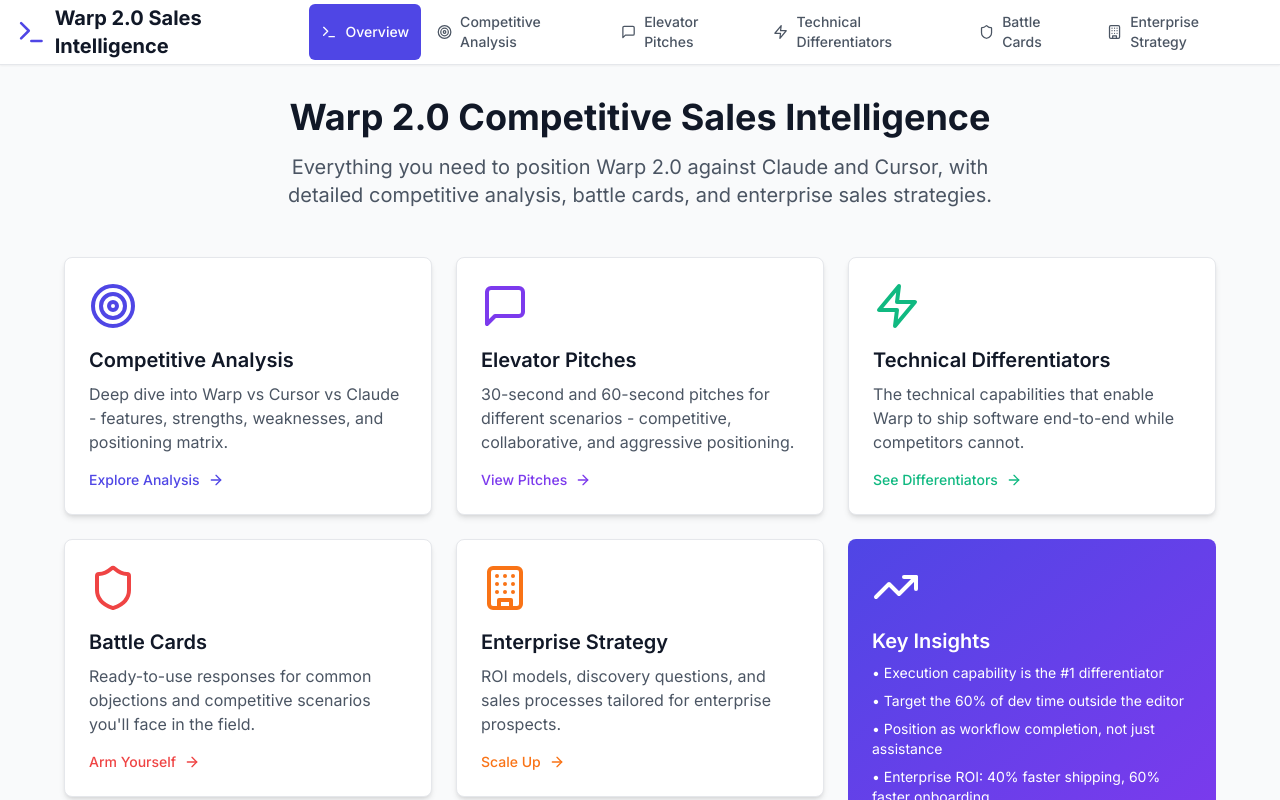
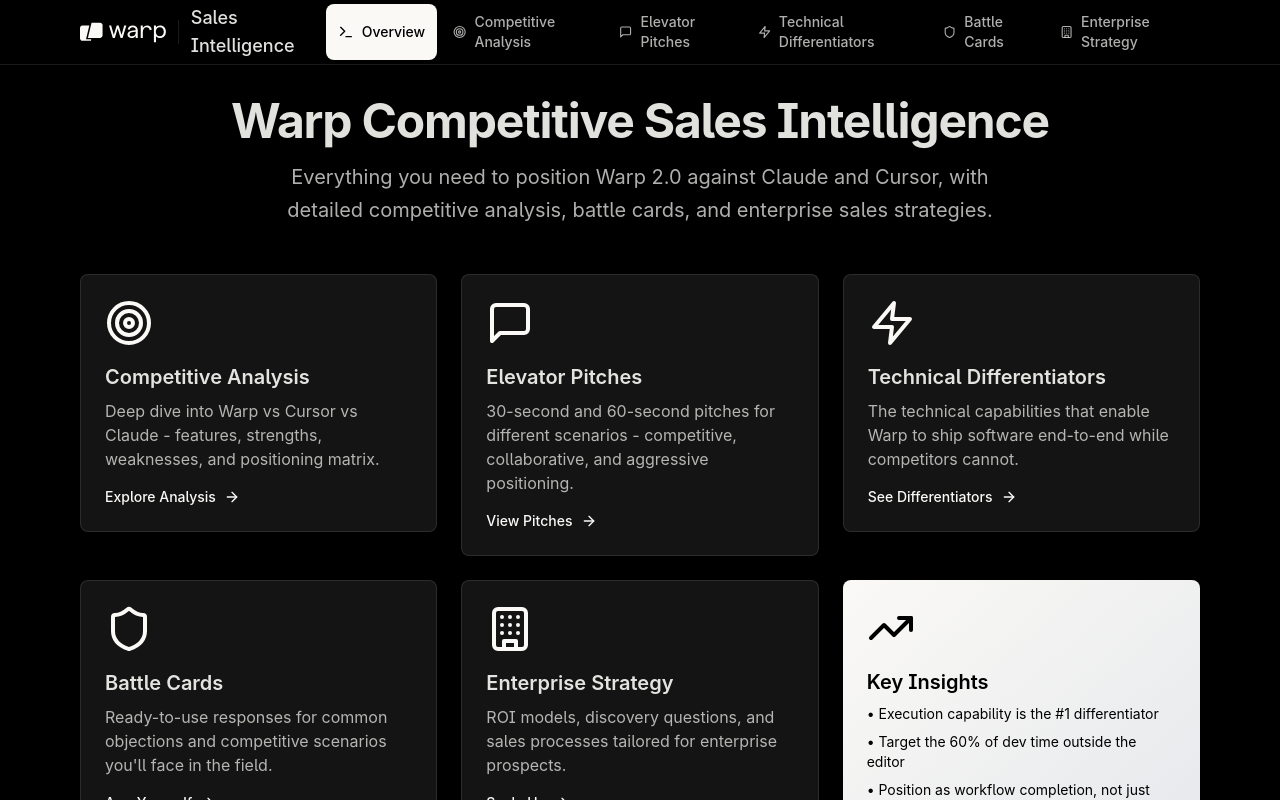
Before and after one commit to ChrisCarey09/warp-competitive-analysis, a Next.js app: page / in a window 1280 px wide. Shown: the top 800 px of the page. Built offline with nearby package versions, Linux system fonts and the light colour scheme.

Commit message:
Apply authentic Warp branding and design - black theme with off-white accents

```diff
--- a/app/globals.css
+++ b/app/globals.css
@@ -2,26 +2,22 @@
 @tailwind components;
 @tailwind utilities;
 
-:root {
-  --foreground-rgb: 0, 0, 0;
-  --background-start-rgb: 214, 219, 220;
-  --background-end-rgb: 255, 255, 255;
+@import url('https://fonts.googleapis.com/css2?family=Inter:wght@400;500;600;700&display=swap');
+
+* {
+  box-sizing: border-box;
 }
 
-@media (prefers-color-scheme: dark) {
-  :root {
-    --foreground-rgb: 255, 255, 255;
-    --background-start-rgb: 0, 0, 0;
-    --background-end-rgb: 0, 0, 0;
-  }
+html {
+  font-feature-settings: 'ss04' on;
 }
 
 body {
-  color: rgb(var(--foreground-rgb));
-  background: linear-gradient(
-      to bottom,
-      transparent,
-      rgb(var(--background-end-rgb))
-    )
-    rgb(var(--background-start-rgb));
+  font-family: 'Inter', system-ui, sans-serif;
+  background: #000000;
+  color: rgba(250, 249, 246, 0.9);
+  -webkit-font-smoothing: antialiased;
+  -webkit-text-size-adjust: none;
+  margin: 0;
+  padding: 0;
 }
--- a/app/layout.tsx
+++ b/app/layout.tsx
@@ -1,12 +1,9 @@
 import './globals.css'
-import { Inter } from 'next/font/google'
 import Navigation from '../components/Navigation'
 
-const inter = Inter({ subsets: ['latin'] })
-
 export const metadata = {
-  title: 'Warp 2.0 Competitive Analysis',
-  description: 'Sales intelligence and competitive positioning for Warp 2.0',
+  title: 'Warp Competitive Analysis',
+  description: 'Sales intelligence and competitive positioning for Warp 2.0 - The AI-powered terminal',
 }
 
 export default function RootLayout({
@@ -16,10 +13,10 @@
 }) {
   return (
     <html lang="en">
-      <body className={inter.className}>
-        <div className="min-h-screen bg-gray-50">
+      <body>
+        <div className="min-h-screen bg-warp-black">
           <Navigation />
-          <main className="container mx-auto px-4 py-8">
+          <main className="container mx-auto px-4 py-8 max-w-6xl">
             {children}
           </main>
         </div>
--- a/app/page.tsx
+++ b/app/page.tsx
@@ -5,10 +5,10 @@
   return (
     <div className="max-w-6xl mx-auto">
       <div className="text-center mb-12">
-        <h1 className="text-4xl font-bold text-gray-900 mb-4">
-          Warp 2.0 Competitive Sales Intelligence
+        <h1 className="text-4xl md:text-5xl font-bold text-warp-text-primary mb-4 tracking-tight">
+          Warp Competitive Sales Intelligence
         </h1>
-        <p className="text-xl text-gray-600 max-w-3xl mx-auto">
+        <p className="text-xl text-warp-text-secondary max-w-3xl mx-auto leading-relaxed">
           Everything you need to position Warp 2.0 against Claude and Cursor,
           with detailed competitive analysis, battle cards, and enterprise sales strategies.
         </p>
@@ -16,13 +16,13 @@
 
       <div className="grid grid-cols-1 md:grid-cols-2 lg:grid-cols-3 gap-6 mb-12">
         <Link href="/competitive-analysis" className="group">
-          <div className="bg-white rounded-lg p-6 shadow-md hover:shadow-lg transition-shadow border border-gray-200">
-            <Target className="h-12 w-12 text-warp-blue mb-4" />
-            <h3 className="text-xl font-semibold text-gray-900 mb-2">Competitive Analysis</h3>
-            <p className="text-gray-600 mb-4">
+          <div className="bg-warp-bg-secondary border border-warp-bg-tertiary rounded-lg p-6 hover:bg-opacity-80 transition-all duration-200">
+            <Target className="h-12 w-12 text-warp-off-white mb-4" />
+            <h3 className="text-xl font-semibold text-warp-text-primary mb-2">Competitive Analysis</h3>
+            <p className="text-warp-text-secondary mb-4">
               Deep dive into Warp vs Cursor vs Claude - features, strengths, weaknesses, and positioning matrix.
             </p>
-            <div className="flex items-center text-warp-blue group-hover:text-warp-purple">
+            <div className="flex items-center text-warp-off-white group-hover:text-warp-text-primary">
               <span className="text-sm font-medium">Explore Analysis</span>
               <ArrowRight className="h-4 w-4 ml-2" />
             </div>
@@ -30,13 +30,13 @@
         </Link>
 
         <Link href="/elevator-pitches" className="group">
-          <div className="bg-white rounded-lg p-6 shadow-md hover:shadow-lg transition-shadow border border-gray-200">
-            <MessageSquare className="h-12 w-12 text-warp-purple mb-4" />
-            <h3 className="text-xl font-semibold text-gray-900 mb-2">Elevator Pitches</h3>
-            <p className="text-gray-600 mb-4">
+          <div className="bg-warp-bg-secondary border border-warp-bg-tertiary rounded-lg p-6 hover:bg-opacity-80 transition-all duration-200">
+            <MessageSquare className="h-12 w-12 text-warp-off-white mb-4" />
+            <h3 className="text-xl font-semibold text-warp-text-primary mb-2">Elevator Pitches</h3>
+            <p className="text-warp-text-secondary mb-4">
               30-second and 60-second pitches for different scenarios - competitive, collaborative, and aggressive positioning.
             </p>
-            <div className="flex items-center text-warp-purple group-hover:text-warp-blue">
+            <div className="flex items-center text-warp-off-white group-hover:text-warp-text-primary">
               <span className="text-sm font-medium">View Pitches</span>
               <ArrowRight className="h-4 w-4 ml-2" />
             </div>
@@ -44,13 +44,13 @@
         </Link>
 
         <Link href="/technical-differentiators" className="group">
-          <div className="bg-white rounded-lg p-6 shadow-md hover:shadow-lg transition-shadow border border-gray-200">
-            <Zap className="h-12 w-12 text-warp-green mb-4" />
-            <h3 className="text-xl font-semibold text-gray-900 mb-2">Technical Differentiators</h3>
-            <p className="text-gray-600 mb-4">
+          <div className="bg-warp-bg-secondary border border-warp-bg-tertiary rounded-lg p-6 hover:bg-opacity-80 transition-all duration-200">
+            <Zap className="h-12 w-12 text-warp-off-white mb-4" />
+            <h3 className="text-xl font-semibold text-warp-text-primary mb-2">Technical Differentiators</h3>
+            <p className="text-warp-text-secondary mb-4">
               The technical capabilities that enable Warp to ship software end-to-end while competitors cannot.
             </p>
-            <div className="flex items-center text-warp-green group-hover:text-warp-blue">
+            <div className="flex items-center text-warp-off-white group-hover:text-warp-text-primary">
               <span className="text-sm font-medium">See Differentiators</span>
               <ArrowRight className="h-4 w-4 ml-2" />
             </div>
@@ -58,13 +58,13 @@
         </Link>
 
         <Link href="/battle-cards" className="group">
-          <div className="bg-white rounded-lg p-6 shadow-md hover:shadow-lg transition-shadow border border-gray-200">
-            <Shield className="h-12 w-12 text-red-500 mb-4" />
-            <h3 className="text-xl font-semibold text-gray-900 mb-2">Battle Cards</h3>
-            <p className="text-gray-600 mb-4">
+          <div className="bg-warp-bg-secondary border border-warp-bg-tertiary rounded-lg p-6 hover:bg-opacity-80 transition-all duration-200">
+            <Shield className="h-12 w-12 text-warp-off-white mb-4" />
+            <h3 className="text-xl font-semibold text-warp-text-primary mb-2">Battle Cards</h3>
+            <p className="text-warp-text-secondary mb-4">
               Ready-to-use responses for common objections and competitive scenarios you'll face in the field.
             </p>
-            <div className="flex items-center text-red-500 group-hover:text-warp-blue">
+            <div className="flex items-center text-warp-off-white group-hover:text-warp-text-primary">
               <span className="text-sm font-medium">Arm Yourself</span>
               <ArrowRight className="h-4 w-4 ml-2" />
             </div>
@@ -72,20 +72,20 @@
         </Link>
 
         <Link href="/enterprise-strategy" className="group">
-          <div className="bg-white rounded-lg p-6 shadow-md hover:shadow-lg transition-shadow border border-gray-200">
-            <Building className="h-12 w-12 text-orange-500 mb-4" />
-            <h3 className="text-xl font-semibold text-gray-900 mb-2">Enterprise Strategy</h3>
-            <p className="text-gray-600 mb-4">
+          <div className="bg-warp-bg-secondary border border-warp-bg-tertiary rounded-lg p-6 hover:bg-opacity-80 transition-all duration-200">
+            <Building className="h-12 w-12 text-warp-off-white mb-4" />
+            <h3 className="text-xl font-semibold text-warp-text-primary mb-2">Enterprise Strategy</h3>
+            <p className="text-warp-text-secondary mb-4">
               ROI models, discovery questions, and sales processes tailored for enterprise prospects.
             </p>
-            <div className="flex items-center text-orange-500 group-hover:text-warp-blue">
+            <div className="flex items-center text-warp-off-white group-hover:text-warp-text-primary">
               <span className="text-sm font-medium">Scale Up</span>
               <ArrowRight className="h-4 w-4 ml-2" />
             </div>
           </div>
         </Link>
 
-        <div className="bg-gradient-to-br from-warp-blue to-warp-purple rounded-lg p-6 text-white">
+        <div className="bg-gradient-to-br from-warp-off-white to-gray-200 rounded-lg p-6 text-warp-black">
           <TrendingUp className="h-12 w-12 mb-4" />
           <h3 className="text-xl font-semibold mb-2">Key Insights</h3>
           <ul className="text-sm space-y-2">
@@ -97,24 +97,24 @@
         </div>
       </div>
 
-      <div className="bg-white rounded-lg p-8 shadow-md border border-gray-200">
-        <h2 className="text-2xl font-bold text-gray-900 mb-4">Quick Reference</h2>
+      <div className="bg-warp-bg-secondary border border-warp-bg-tertiary rounded-lg p-8">
+        <h2 className="text-2xl font-bold text-warp-text-primary mb-4">Quick Reference</h2>
         <div className="grid grid-cols-1 md:grid-cols-3 gap-6">
           <div>
-            <h3 className="font-semibold text-gray-900 mb-2">Against Cursor</h3>
-            <p className="text-sm text-gray-600">
+            <h3 className="font-semibold text-warp-text-primary mb-2">Against Cursor</h3>
+            <p className="text-sm text-warp-text-secondary">
               "Cursor stops at the editor, Warp completes the workflow"
             </p>
           </div>
           <div>
-            <h3 className="font-semibold text-gray-900 mb-2">Against Claude</h3>
-            <p className="text-sm text-gray-600">
+            <h3 className="font-semibold text-warp-text-primary mb-2">Against Claude</h3>
+            <p className="text-sm text-warp-text-secondary">
               "Claude gives advice, Warp takes action"
             </p>
           </div>
           <div>
-            <h3 className="font-semibold text-gray-900 mb-2">Key Value Prop</h3>
-            <p className="text-sm text-gray-600">
+            <h3 className="font-semibold text-warp-text-primary mb-2">Key Value Prop</h3>
+            <p className="text-sm text-warp-text-secondary">
               "The only AI that actually ships software, not just suggests how to"
             </p>
           </div>
--- a/components/Navigation.tsx
+++ b/components/Navigation.tsx
@@ -3,6 +3,7 @@
 import Link from 'next/link'
 import { usePathname } from 'next/navigation'
 import { Terminal, Zap, Target, Shield, Building, MessageSquare } from 'lucide-react'
+import WarpLogo from './WarpLogo'
 
 const navItems = [
   { href: '/', label: 'Overview', icon: Terminal },
@@ -17,14 +18,15 @@
   const pathname = usePathname()
 
   return (
-    <nav className="bg-white shadow-sm border-b">
-      <div className="container mx-auto px-4">
+    <nav className="bg-warp-black border-b border-warp-bg-tertiary backdrop-blur-md">
+      <div className="container mx-auto px-4 max-w-6xl">
         <div className="flex items-center justify-between h-16">
-          <div className="flex items-center space-x-2">
-            <Terminal className="h-8 w-8 text-warp-blue" />
-            <span className="text-xl font-bold text-gray-900">Warp 2.0 Sales Intelligence</span>
+          <div className="flex items-center space-x-3">
+            <WarpLogo className="h-6 w-auto text-warp-off-white" />
+            <div className="h-6 w-px bg-warp-bg-tertiary" />
+            <span className="text-lg font-medium text-warp-text-primary">Sales Intelligence</span>
           </div>
-          <div className="flex space-x-1">
+          <div className="hidden md:flex space-x-1">
             {navItems.map((item) => {
               const Icon = item.icon
               const isActive = pathname === item.href
@@ -32,14 +34,14 @@
                 <Link
                   key={item.href}
                   href={item.href}
-                  className={`px-3 py-2 rounded-md text-sm font-medium flex items-center space-x-2 transition-colors ${
+                  className={`px-3 py-2 rounded-lg text-sm font-medium flex items-center space-x-2 transition-all duration-200 ${
                     isActive
-                      ? 'bg-warp-blue text-white'
-                      : 'text-gray-600 hover:text-gray-900 hover:bg-gray-100'
+                      ? 'bg-warp-off-white text-warp-black'
+                      : 'text-warp-text-secondary hover:text-warp-text-primary hover:bg-warp-bg-tertiary'
                   }`}
                 >
                   <Icon className="h-4 w-4" />
-                  <span>{item.label}</span>
+                  <span className="hidden lg:block">{item.label}</span>
                 </Link>
               )
             })}
--- /dev/null
+++ b/components/WarpLogo.tsx
@@ -0,0 +1,26 @@
+export default function WarpLogo({ className = "h-8 w-auto" }: { className?: string }) {
+  return (
+    <svg
+      className={className}
+      viewBox="0 0 380 92"
+      fill="none"
+      xmlns="http://www.w3.org/2000/svg"
+    >
+      {/* Warp Icon */}
+      <path
+        d="M51.0696 4.92194H88.7341C94.8309 4.92194 99.7736 10.0293 99.7736 16.3295V60.6175C99.7736 66.9179 94.8309 72.0252 88.7341 72.0252H34.835L51.0696 4.92194Z"
+        fill="currentColor"
+      />
+      <path
+        d="M41.2866 17.6346H10.9455C4.90046 17.6346 0 22.7419 0 29.0421V73.3302C0 79.6305 4.90046 84.7378 10.9455 84.7378H48.2888L49.7863 78.495H26.6878L41.2866 17.6346Z"
+        fill="currentColor"
+      />
+
+      {/* Warp Text */}
+      <path
+        d="M145.001 71.9982L128.396 17.6544H137.777L149.53 59.167L162.253 17.6544H171.095L183.818 59.167L195.463 17.6544H205.06L188.347 71.9982H179.397L166.674 30.7013L153.95 71.9982H145.001ZM246.426 36.6316C246.426 29.1917 241.142 24.4474 233.163 24.4474C225.723 24.4474 220.44 28.8682 219.685 36.2003L211.167 34.583C212.784 23.8005 221.734 16.7918 233.163 16.7918C246.318 16.7918 255.483 24.5552 255.483 37.1708V71.9982H246.426V62.7253C243.299 68.9791 236.182 72.8608 228.311 72.8608C217.421 72.8608 209.981 66.1757 209.981 56.7949C209.981 46.3359 218.499 40.6211 235.859 38.896L246.426 37.7099V36.6316ZM219.146 56.6871C219.146 61.7548 223.459 65.3131 229.713 65.3131C240.28 65.3131 246.426 58.3044 246.426 47.4141V44.8263L235.859 46.0124C224.861 47.1985 219.146 50.9723 219.146 56.6871ZM317.181 36.0925L308.016 37.8177C307.584 29.7308 302.517 25.0944 294.322 25.0944C284.294 25.0944 277.825 34.1517 277.825 48.708V71.9982H268.66V17.6544H277.825V28.3291C281.814 20.5657 288.499 16.7918 296.478 16.7918C308.555 16.7918 316.75 24.3396 317.181 36.0925ZM326.95 91.6223V17.6544H336.115V25.5257C339.027 20.5657 346.143 16.7918 354.014 16.7918C370.727 16.7918 380 28.8682 380 44.8263C380 60.7844 370.512 72.8608 353.799 72.8608C346.898 72.8608 339.781 69.4104 336.115 64.4505V91.6223H326.95ZM352.936 64.6661C363.719 64.6661 370.727 56.7949 370.727 44.8263C370.727 32.8578 363.719 24.9865 352.936 24.9865C342.369 24.9865 335.361 32.8578 335.361 44.8263C335.361 56.7949 342.369 64.6661 352.936 64.6661Z"
+        fill="currentColor"
+      />
+    </svg>
+  )
+}
--- a/tailwind.config.js
+++ b/tailwind.config.js
@@ -9,11 +9,19 @@
     extend: {
       colors: {
         warp: {
-          blue: '#4F46E5',
-          purple: '#7C3AED',
-          green: '#10B981',
+          black: '#000000',
+          'off-white': '#faf9f6',
+          'text-primary': 'rgba(250, 249, 246, 0.9)',
+          'text-secondary': 'rgba(250, 249, 246, 0.7)',
+          'text-tertiary': 'rgba(250, 249, 246, 0.5)',
+          'bg-secondary': 'rgba(41, 41, 41, 0.5)',
+          'bg-tertiary': 'rgba(250, 249, 246, 0.1)',
           gray: '#6B7280',
         },
+      },
+      fontFamily: {
+        'warp-sans': ['system-ui', 'sans-serif'],
+        'warp-mono': ['Menlo', 'Monaco', 'Consolas', 'monospace'],
       },
     },
   },
```
